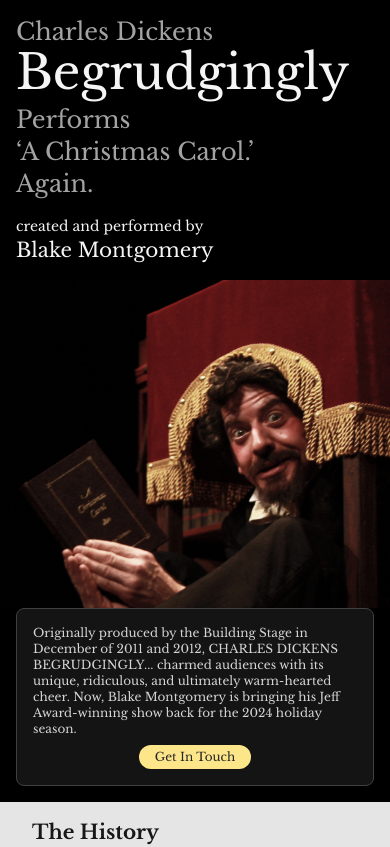
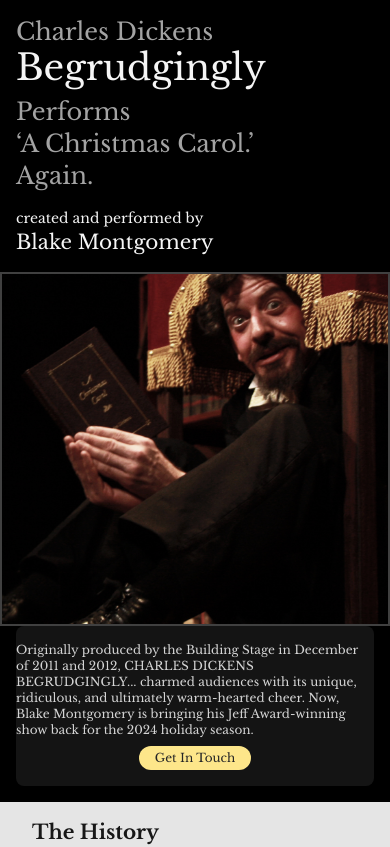
Before and after one commit to montblake/begrudgingly, a Next.js app: page / in a window 390 px wide. Shown: the top 847 px of the page. Built offline with nearby package versions, Linux system fonts and the light colour scheme.

Commit message:
Rework Phone Layout

```diff
--- a/app/components/landing.tsx
+++ b/app/components/landing.tsx
@@ -8,7 +8,7 @@ export default function Landing() {
         <div className="text-neutral-400">
 
           <h2 className="text-2xl md:text-4xl md:mb-2 drop-shadow-lg">Charles Dickens</h2>
-          <h1 className="text-5xl md:text-8xl text-neutral-100 mb-2 md:mb-4 drop-shadow-lg">Begrudgingly</h1>
+          <h1 className="text-4xl sm:text-5xl md:text-8xl text-neutral-100 mb-2 md:mb-4 drop-shadow-lg">Begrudgingly</h1>
           <h2 className="text-2xl md:text-4xl drop-shadow-lg">Performs </h2>
           <h2 className="text-2xl md:text-4xl drop-shadow-lg">&lsquo;A Christmas Carol.&rsquo;</h2>
           <h2 className="text-2xl mb-4 md:text-4xl md:mb-8 drop-shadow-lg">Again.</h2>
@@ -20,16 +20,17 @@ export default function Landing() {
         </div>
       </div>
 
-      <div className="sm:hidden h-[400px] overflow-hidden" >
+      <div className="sm:hidden w-full h-[360px] border-2 border-neutral-700 relative overflow-hidden" >
         <Image
           src="/dickens_image2_color.jpg"
           width="800"
           height="800"
           alt="Dickens reading..."
+          className="absolute top-[-30%] left-0 opacity-100"
         />
       </div>
 
-      <div className="text-xs sm:text-sm md:text-md text-neutral-300 bg-neutral-600/25 px-4 sm:px-8 py-4 md:px-16 md:py-8 flex flex-col items-center mx-4 mb-4 md:mx-16 md:mb-8 rounded-lg backdrop-blur border border-neutral-700">
+      <div className="text-xs sm:text-sm md:text-md text-neutral-300 bg-neutral-600/25 px-0 sm:px-4 py-4 md:px-16 md:py-8 flex flex-col items-center mx-4 mb-4 md:mx-16 md:mb-8 rounded-lg backdrop-blur sm:border border-neutral-700">
         <p className="mb-2">Originally produced by the Building Stage in December of 2011 and 2012, CHARLES DICKENS BEGRUDGINGLY... charmed audiences with its unique, ridiculous, and ultimately warm-hearted cheer. Now, Blake Montgomery is bringing his Jeff Award-winning show back for the 2024 holiday season.</p>
         <a href="mailto:blakemontgomery312@gmail.com?subject=Charles Dickens Begrudgingly...">
           <button
```
